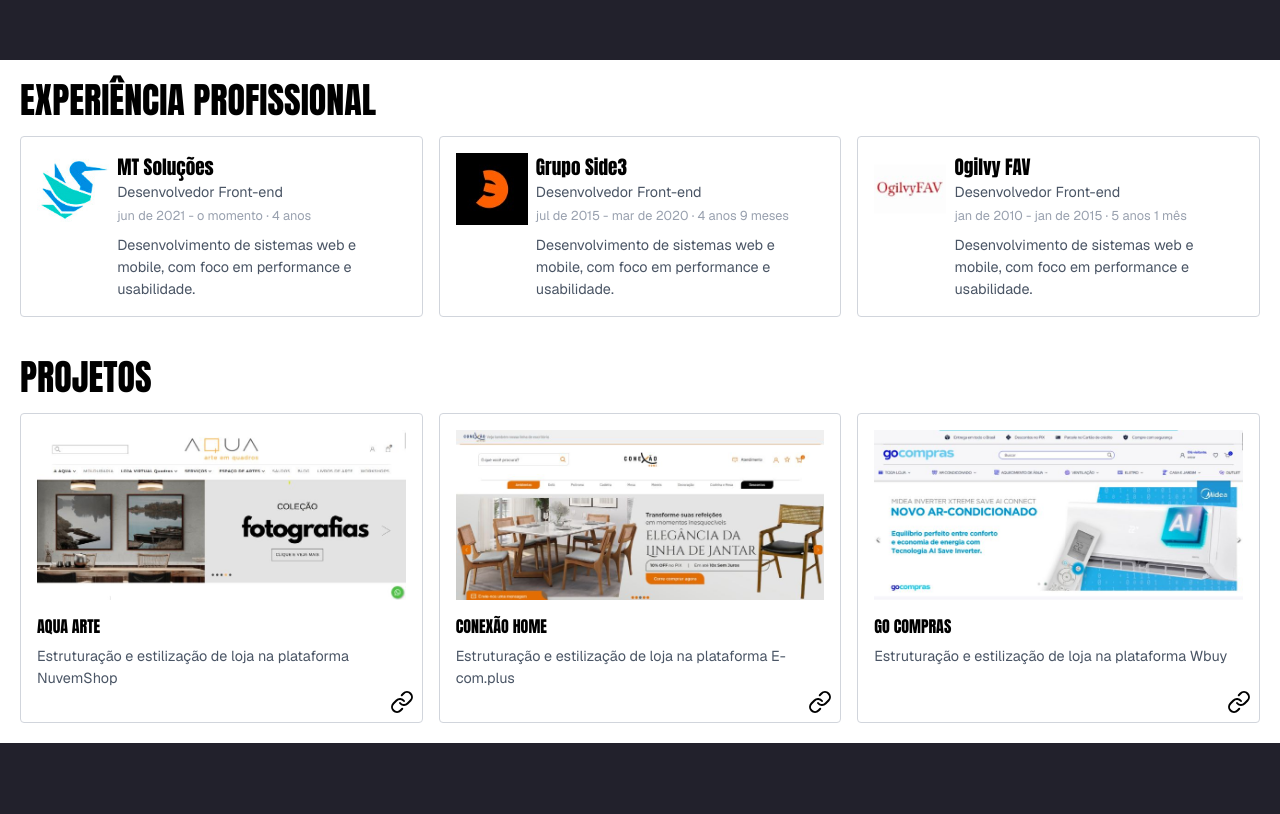
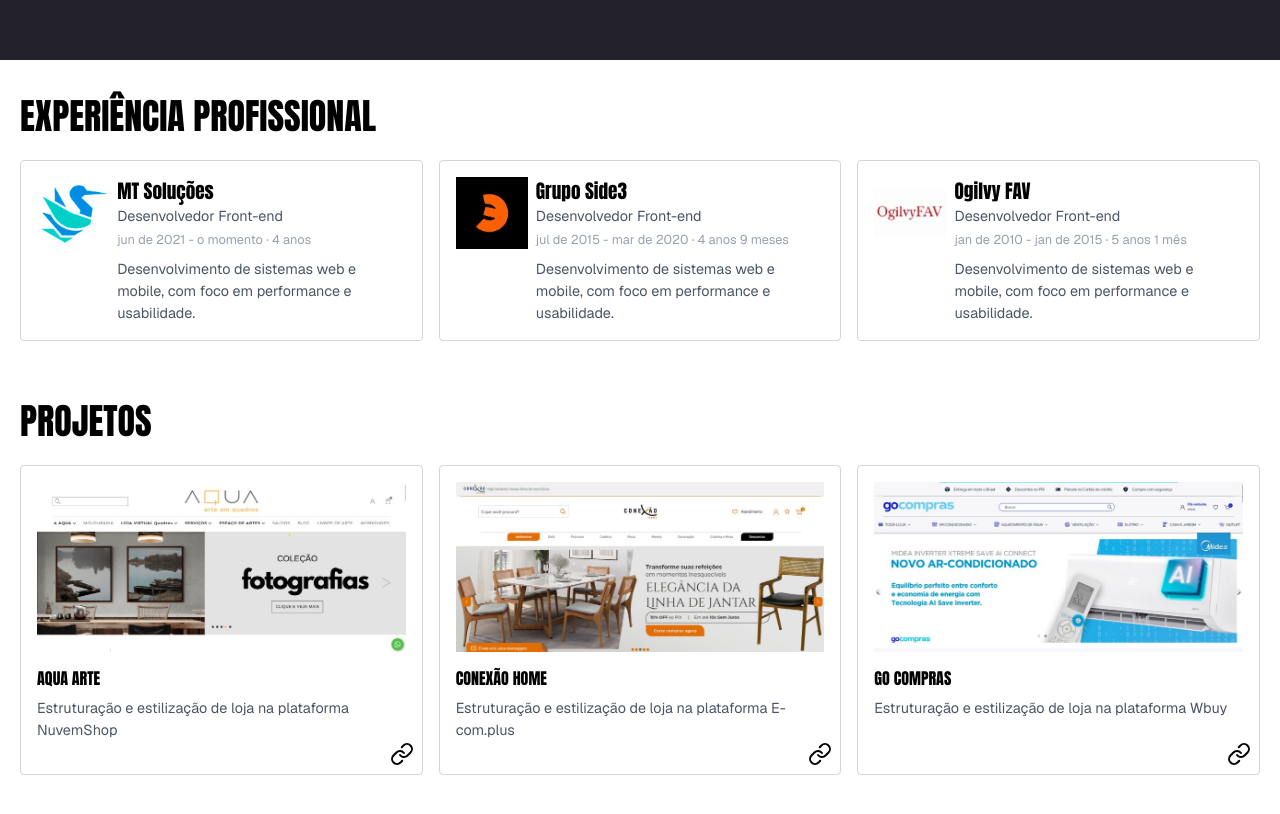
Before and after one commit to andersencypriano/portfolio-frontend, a React (Vite) app: page / in a window 1280 px wide. Shown: the part 500-1314 px from the top of the page. Before the commit the page ends 1243 px from the top, so only its background shows below. Built offline with nearby package versions, Linux system fonts and the light colour scheme.

Commit message:
upadte: main style

```diff
--- a/src/App.tsx
+++ b/src/App.tsx
@@ -11,7 +11,7 @@ function App() {
     <>
       <Header />
       <main className="">
-        <section className="w-full h-[70dvh] flex items-center">
+        <section className="w-full h-[70dvh] flex items-center mb-4 bg-bg">
           <div className="container mx-auto">
             <h1 className="text-6xl text-white text-center">
               Olá, sou <span className="text-amber-500 font-bold">Andersen Cypriano</span>
--- a/src/components/JobList/JobList.tsx
+++ b/src/components/JobList/JobList.tsx
@@ -5,7 +5,7 @@ import logoFav from '../../assets/jobs/ogilvy_fav.jpg';
 export default function JobList () {
   return (
     <>
-      <div className="flex items-stretch gap-4">
+      <div className="flex items-stretch gap-4 mb-5">
         <div className="p-4 border border-gray-300 rounded flex flex-1/3 gap-2 max-w-1/3">
           <div className="w-[20%]" >
             <img src={logoMt} alt="MT Soluções" className='w-full'/>
--- a/src/components/TitleSection/TitleSection.tsx
+++ b/src/components/TitleSection/TitleSection.tsx
@@ -5,7 +5,7 @@ interface TitleSectionProps {
 export default function TitleSection({ title}: TitleSectionProps) {
   return (
     <>
-      <div className="flex items-center gap-2 mb-4">
+      <div className="flex items-center gap-2 mb-6">
         <h2 className="text-4xl text-black uppercase font-secundary">{title}</h2>
       </div>
     </>
--- a/src/components/WorksList/WorkList.tsx
+++ b/src/components/WorksList/WorkList.tsx
@@ -1,7 +1,6 @@
 import { useEffect, useState } from "react";
 import { mockWorks } from "../../db/works";
 import type { IWork } from "../../interfaces/Works";
-import { ImLink } from "react-icons/im";
 import { Link } from "lucide-react";
 export default function WorksList() {
   const [works, setWorks] = useState<IWork[]>([]);
@@ -12,7 +11,7 @@ export default function WorksList() {
 
 
   return (
-    <div className="flex items-stretch gap-4">
+    <div className="flex items-stretch gap-4 mb-5">
       {works.map((work) => (
         <div
           key={work.id}
--- a/src/index.css
+++ b/src/index.css
@@ -10,5 +10,5 @@
 
 body {
   font-family: var(--font-primary);
-  background-color: var(--color-bg);
+
 }
```
